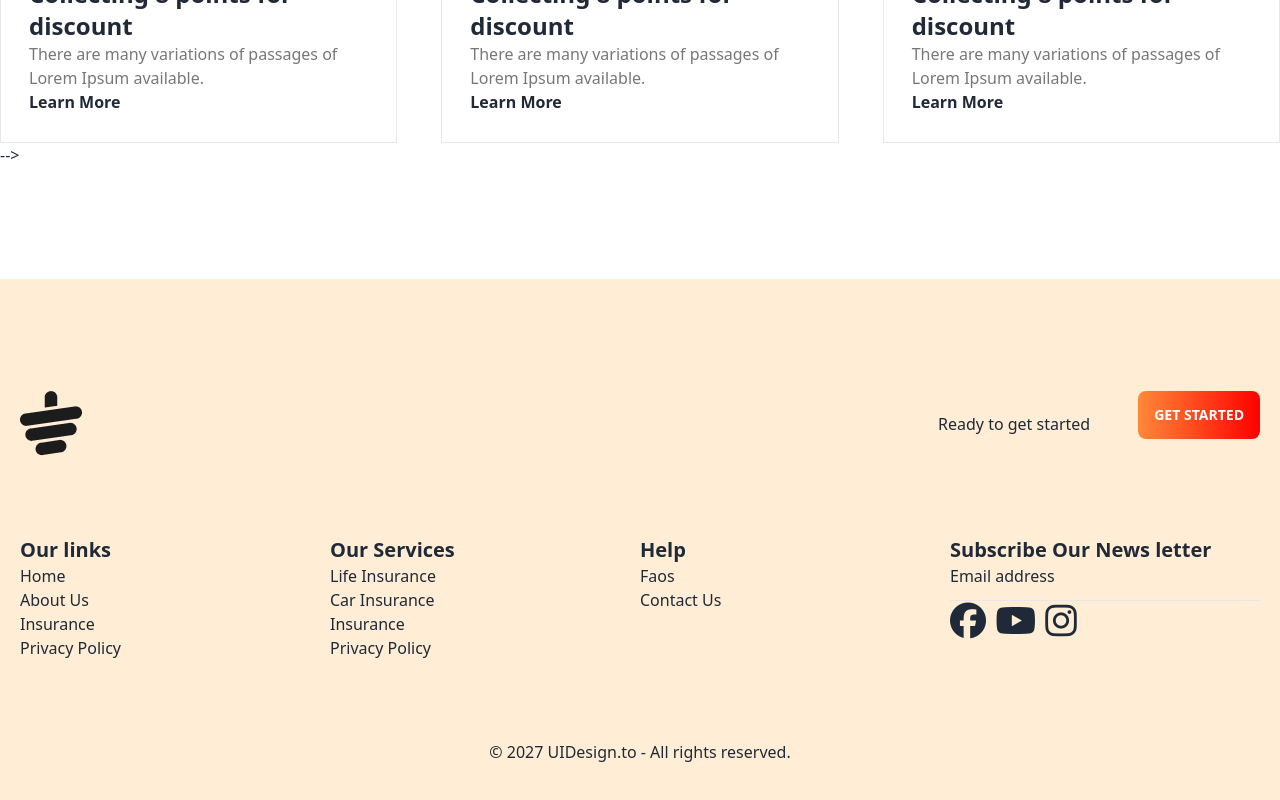
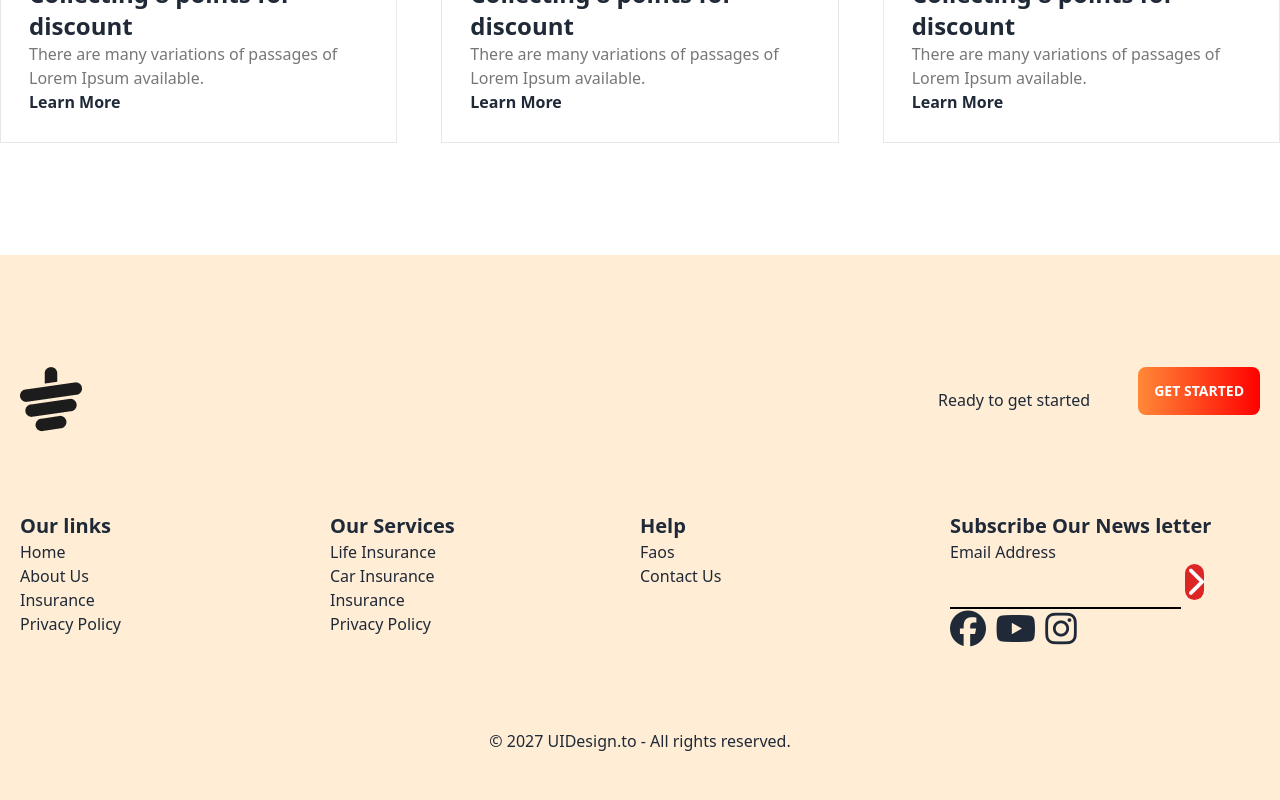
Before and after one commit to oliul12345/Tea-House, a plain HTML site: page index.html in a window 1280 px wide. Shown: the part 3044-3844 px from the top of the page. Drawn offline with nearby package versions, Linux system fonts and the light colour scheme.

Commit message:
footers button add

```diff
--- a/index.html
+++ b/index.html
@@ -170,7 +170,7 @@
       <p class="text-oli">There are many variations of passages of <br> Lorem Ipsum available.</p>
       <p class="font-bold"><a href="#">Learn More</a></p>
     </div>
-  </div> -->
+  </div>
  </section>
 </main>
 <footer class="bg-orange-100 mt-28 w-screen ">
@@ -209,9 +209,12 @@
           </ul>
         </div>
         <div>
-          <h3 class="font-bold text-xl">Subscribe Our News letter</h3>
-          <p class="mb-3">Email address</p>
-          <hr>
+          <div>
+            <h3 class="font-bold text-xl">Subscribe Our News letter</h3>
+            <label for="">Email Address</label> <br>
+            <input type="email" name="" id="email" class="py-2 bg-transparent border-b-2 border-black outline-none">
+            <i class="fa-solid fa-chevron-right text-white bg-red-600 rounded-3xl text-3xl"></i>
+          </div>
           <div class="text-4xl">
             <i class="fa-brands fa-facebook"></i>
           <i class="fa-brands fa-youtube"></i>
```
